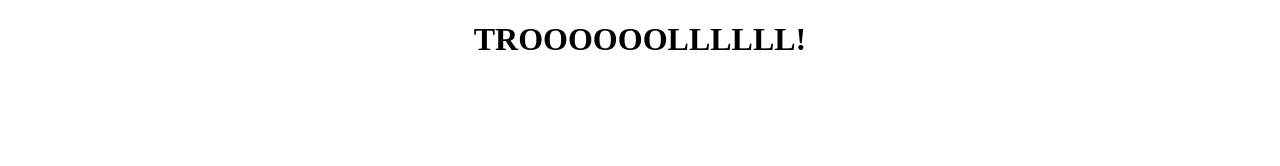
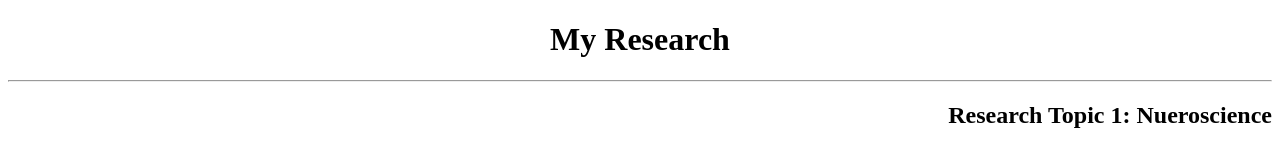
Before and after one commit to apphack/website, a plain HTML site: page index.html in a window 1280 px wide. Drawn offline with Linux system fonts and the light colour scheme.

Commit message:
Update index.html

```diff
--- a/index.html
+++ b/index.html
@@ -1,14 +1,19 @@
 <!DOCTYPE html>
 <html>
   <head>
-    <title>Amazing Website</title>
+    <title>My Research</title>
     <style>
       body{
-        text-align:center;
+        text-align:right;
       }
     </style>
     <body>
-      <h1>TROOOOOOLLLLLL!</h1>
+      <h1 style="text-align:center;">My Research</h1>
+      <hr />
+      <h2>Research Topic 1: Nueroscience</h2>
+      <p>
+
+      </p>
     </body>
   </head>
 </html>
```
